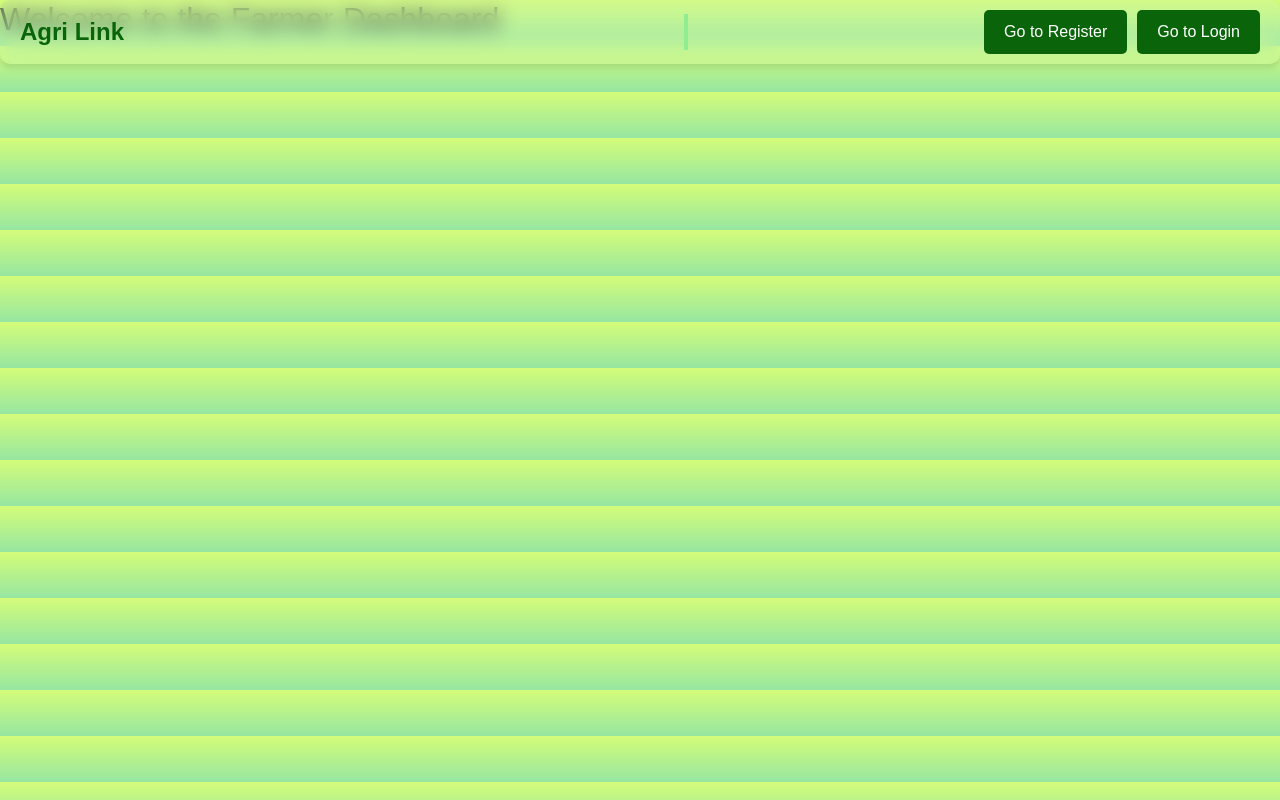
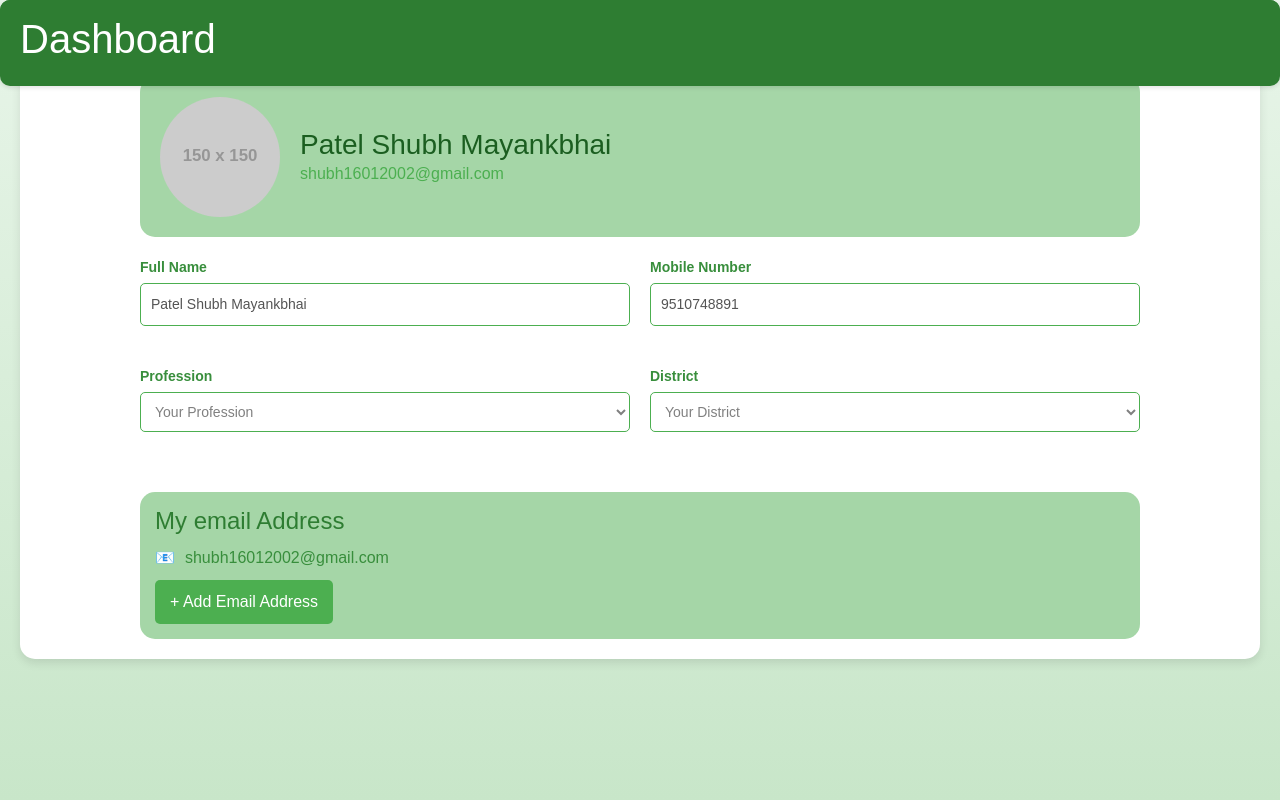
Before and after one commit to shubhpatel16/Agrilink, a React (Create React App) app in the folder client/: page /farmerdashboard in a window 1280 px wide. Built offline with nearby package versions, Linux system fonts and the light colour scheme.

Commit message:
farmer dashboard

```diff
--- /dev/null
+++ b/client/src/FarmerDashboard.css
@@ -0,0 +1,202 @@
+/* Global Styles */
+body {
+    margin: 0;
+    font-family: 'Arial', sans-serif;
+    background: linear-gradient(to bottom, #e8f5e9, #c8e6c9);
+    height: 100vh;
+    display: flex;
+    flex-direction: column;
+  }
+
+  /* Navigation Bar */
+  .navbar {
+    width: 100%;
+    background: #2e7d32;
+    padding: 15px 20px;
+    color: #ffffff;
+    font-size: 24px;
+    text-align: center;
+    box-shadow: 0 2px 4px rgba(0, 0, 0, 0.1);
+  }
+
+  /* Dashboard Container */
+  .dashboard-container {
+    flex: 1;
+    display: flex;
+    flex-direction: column;
+  }
+
+  .dashboard-content {
+    flex: 1;
+    display: flex;
+    flex-direction: column;
+    align-items: center;
+    padding: 20px;
+    background: #ffffff;
+    border-radius: 15px;
+    margin: 20px;
+    box-shadow: 0 4px 10px rgba(0, 0, 0, 0.1);
+    overflow-y: auto;
+  }
+
+  .header {
+    display: flex;
+    justify-content: space-between;
+    align-items: center;
+    width: 90%;
+    max-width: 1000px;
+  }
+
+  .welcome-message {
+    font-size: 22px;
+    color: #388e3c;
+  }
+
+  .button-group {
+    display: flex;
+    gap: 10px;
+  }
+
+  .action-button {
+    padding: 8px 16px;
+    border-radius: 5px;
+    border: none;
+    font-size: 14px;
+    font-weight: bold;
+    cursor: pointer;
+    transition: background 0.3s, transform 0.2s;
+  }
+
+  .edit-button {
+    background: #4caf50;
+    color: #ffffff;
+  }
+
+  .edit-button:hover {
+    background: #388e3c;
+  }
+
+  .save-button {
+    background: #2196f3;
+    color: #ffffff;
+  }
+
+  .save-button:hover {
+    background: #1565c0;
+  }
+
+  /* Profile Section */
+  .profile-section {
+    display: flex;
+    align-items: center;
+    background: #a5d6a7;
+    padding: 20px;
+    border-radius: 15px;
+    margin-bottom: 20px;
+    width: 90%;
+    max-width: 1000px;
+  }
+
+  .profile-image-wrapper {
+    position: relative;
+    margin-right: 20px;
+  }
+
+  .profile-image {
+    width: 120px;
+    height: 120px;
+    border-radius: 50%;
+    object-fit: cover;
+    cursor: pointer;
+  }
+
+  .hidden {
+    display: none;
+  }
+
+  .profile-details h3 {
+    margin: 0;
+    color: #1b5e20;
+  }
+
+  .profile-details p {
+    margin: 0;
+    color: #4caf50;
+  }
+
+  /* Form Section */
+  .form-section {
+    width: 90%;
+    max-width: 1000px;
+    display: grid;
+    grid-template-columns: 1fr 1fr;
+    gap: 20px;
+    margin-bottom: 20px;
+  }
+
+  .form-group {
+    display: flex;
+    flex-direction: column;
+  }
+
+  .form-group label {
+    font-weight: bold;
+    color: #388e3c;
+    margin-bottom: 5px;
+  }
+
+  .form-group input,
+  .form-group select {
+    padding: 10px;
+    border: 1px solid #4caf50;
+    border-radius: 5px;
+    font-size: 14px;
+    outline: none;
+    background: #ffffff;
+  }
+
+  .form-group input:focus,
+  .form-group select:focus {
+    border-color: #2e7d32;
+    box-shadow: 0 0 5px rgba(46, 125, 50, 0.5);
+  }
+
+  /* Email Section */
+  .email-section {
+    width: 90%;
+    max-width: 1000px;
+    background: #a5d6a7;
+    padding: 15px;
+    border-radius: 15px;
+    margin-top: 20px;
+  }
+
+  .email-section h4 {
+    margin: 0 0 10px 0;
+    color: #2e7d32;
+  }
+
+  .email-section p {
+    display: flex;
+    align-items: center;
+    margin: 0;
+    color: #388e3c;
+  }
+
+  .email-icon {
+    margin-right: 10px;
+  }
+
+  .add-email-button {
+    margin-top: 10px;
+    padding: 10px 15px;
+    background: #4caf50;
+    color: white;
+    border: none;
+    border-radius: 5px;
+    cursor: pointer;
+  }
+
+  .add-email-button:hover {
+    background: #388e3c;
+  }
--- a/client/src/FarmerDashboard.jsx
+++ b/client/src/FarmerDashboard.jsx
@@ -1,7 +1,142 @@
-import React from "react";
+import React, { useState } from "react";
+import "./FarmerDashboard.css";
 
 function FarmerDashboard() {
-  return <h2>Welcome to the Farmer Dashboard</h2>;
+  const [name, setName] = useState("Patel Shubh Mayankbhai");
+  const [email, setEmail] = useState("shubh16012002@gmail.com");
+  const [mobile, setMobile] = useState("9510748891");
+  const [profession, setProfession] = useState("");
+  const [district, setDistrict] = useState("");
+  const [image, setImage] = useState(null);
+  const [isEditable, setIsEditable] = useState(false);
+
+  const handleImageChange = (e) => {
+    const file = e.target.files[0];
+    if (file) {
+      const reader = new FileReader();
+      reader.onload = () => {
+        setImage(reader.result);
+      };
+      reader.readAsDataURL(file);
+    }
+  };
+
+  const handleEdit = () => {
+    setIsEditable(true);
+  };
+
+  const handleSave = () => {
+    setIsEditable(false);
+  };
+
+  return (
+    <div className="dashboard-container">
+      {/* Navigation Bar */}
+      <nav className="navbar">
+        <h1 className="navbar-title">Dashboard</h1>
+      </nav>
+
+      {/* Dashboard Content */}
+      <div className="dashboard-content">
+        <div className="header">
+          <h2 className="welcome-message">welcome, {name.split(" ")[0]}</h2>
+          <div className="button-group">
+            <button className="action-button edit-button" onClick={handleEdit}>
+              Edit
+            </button>
+            <button className="action-button save-button" onClick={handleSave}>
+              Save
+            </button>
+          </div>
+        </div>
+
+        <div className="profile-section">
+          <div className="profile-image-wrapper">
+            <label htmlFor="profile-image-input">
+              <img
+                src={image || "https://via.placeholder.com/150"}
+                alt="Profile"
+                className="profile-image"
+              />
+            </label>
+            <input
+              id="profile-image-input"
+              type="file"
+              accept="image/*"
+              onChange={handleImageChange}
+              className="hidden"
+              disabled={!isEditable}
+            />
+          </div>
+          <div className="profile-details">
+            <h3>{name}</h3>
+            <p>{email}</p>
+          </div>
+        </div>
+
+        <div className="form-section">
+          <div className="form-group">
+            <label>Full Name</label>
+            <input
+              type="text"
+              value={name}
+              onChange={(e) => setName(e.target.value)}
+              placeholder="Your Full Name"
+              disabled={!isEditable}
+            />
+          </div>
+
+          <div className="form-group">
+            <label>Mobile Number</label>
+            <input
+              type="text"
+              value={mobile}
+              onChange={(e) => setMobile(e.target.value)}
+              placeholder="Your Mobile Number"
+              disabled={!isEditable}
+            />
+          </div>
+
+          <div className="form-group">
+            <label>Profession</label>
+            <select
+              value={profession}
+              onChange={(e) => setProfession(e.target.value)}
+              disabled={!isEditable}
+            >
+              <option value="">Your Profession</option>
+              <option value="Farmer">Farmer</option>
+              <option value="Merchant">Merchant</option>
+            </select>
+          </div>
+
+          <div className="form-group">
+            <label>District</label>
+            <select
+              value={district}
+              onChange={(e) => setDistrict(e.target.value)}
+              disabled={!isEditable}
+            >
+              <option value="">Your District</option>
+              <option value="Ahmedabad">Ahmedabad</option>
+              <option value="Surat">Surat</option>
+              <option value="Vadodara">Vadodara</option>
+              <option value="Rajkot">Rajkot</option>
+              {/* Add more districts as needed */}
+            </select>
+          </div>
+        </div>
+
+        <div className="email-section">
+          <h4>My email Address</h4>
+          <p>
+            <span className="email-icon">📧</span> {email}
+          </p>
+          <button className="add-email-button">+ Add Email Address</button>
+        </div>
+      </div>
+    </div>
+  );
 }
 
 export default FarmerDashboard;
```
